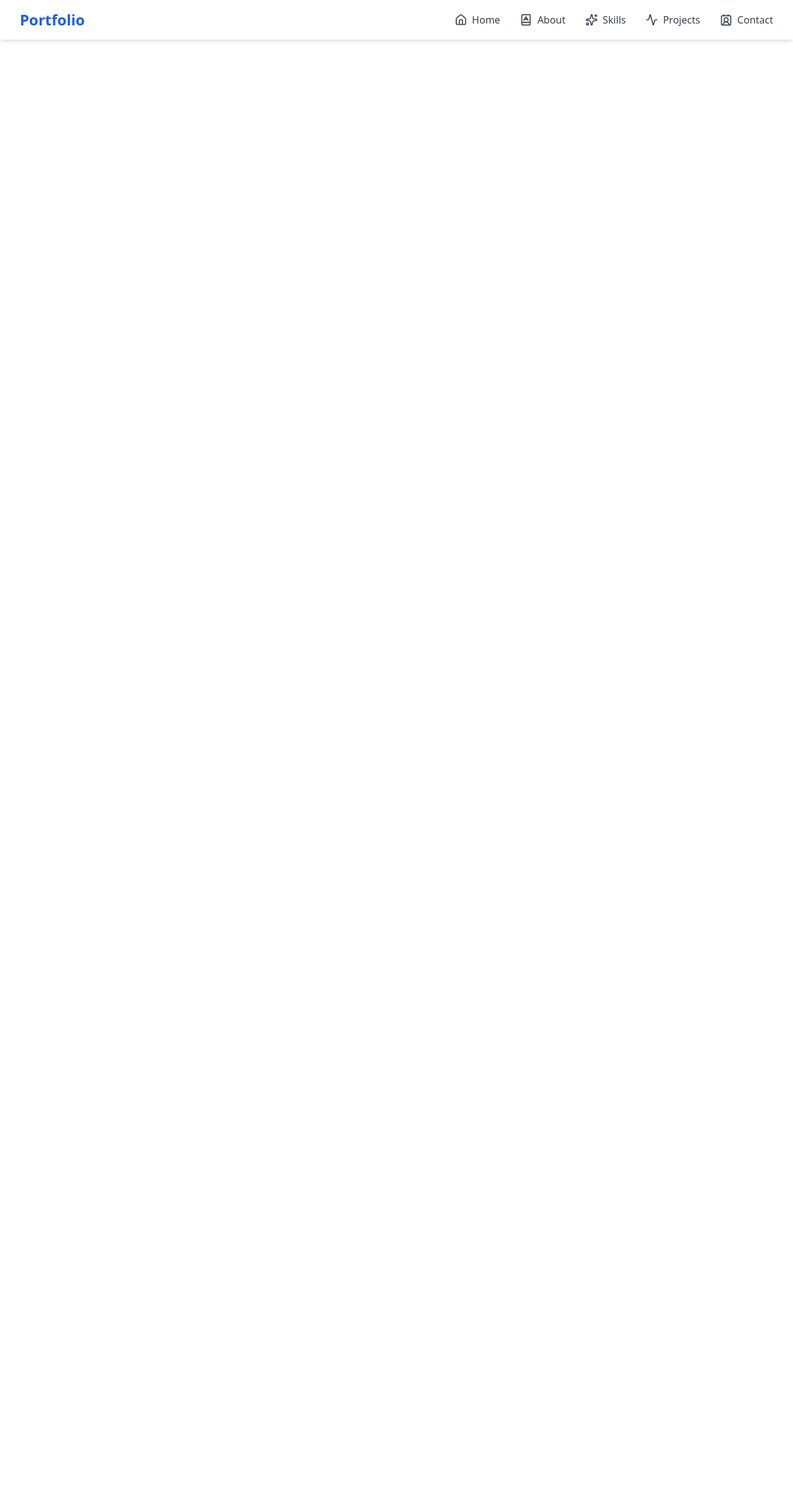
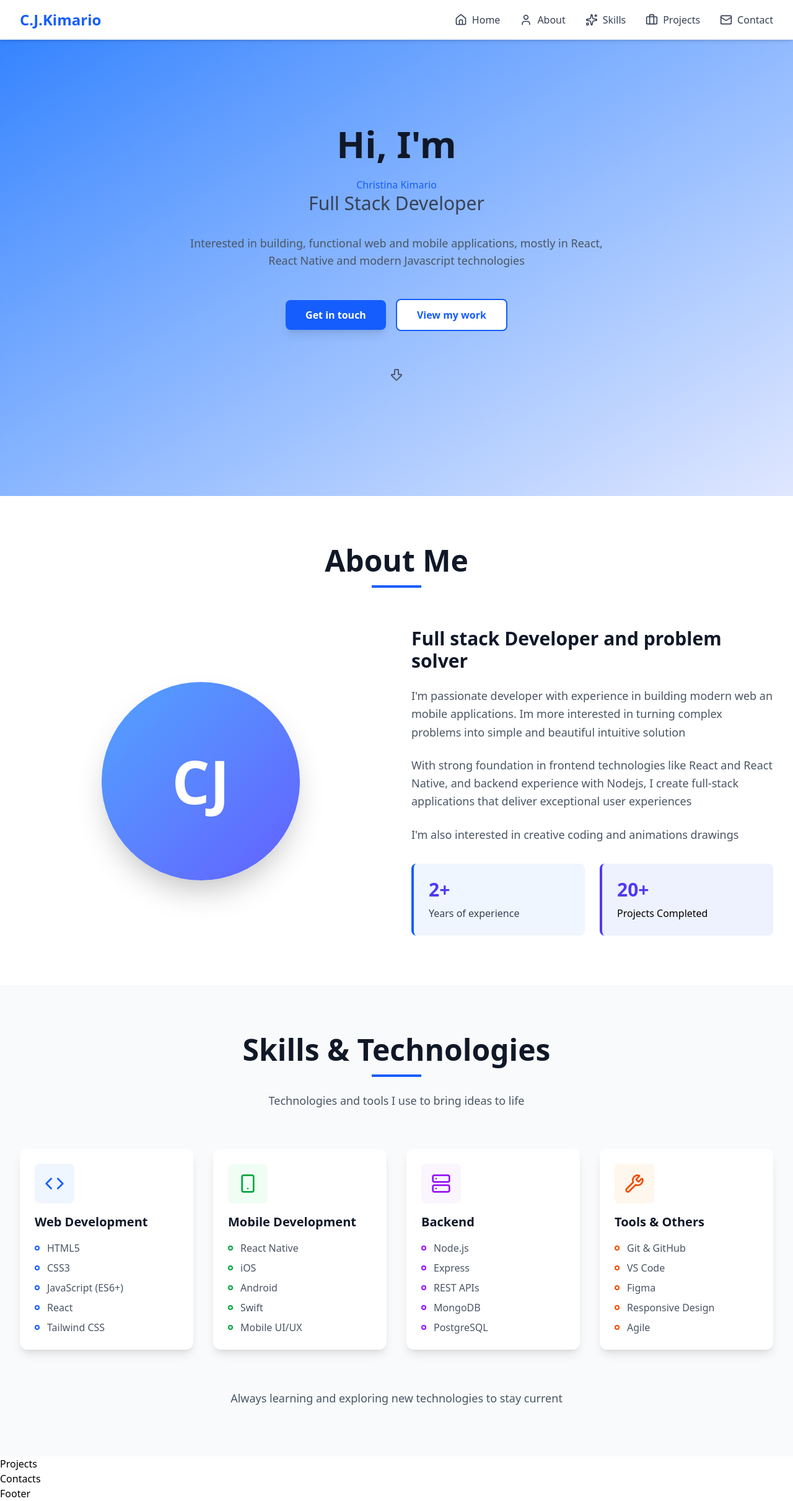
Before and after one commit to tina-codertz/react_portifolio, a React (Vite) app: page / in a window 1280 px wide. Shown: the whole page at 62% size. Before the commit the page ends 800 px from the top, so only its background shows below. Built offline with nearby package versions, Linux system fonts and the light colour scheme.

Commit message:
adding the about and skills section

```diff
--- a/src/App.jsx
+++ b/src/App.jsx
@@ -1,12 +1,34 @@
 import React from 'react'
 import { Navbar } from './components/Navbar'
+import { Hero } from './components/Hero'
+import Footer from './components/Footer'
+import { About } from './components/About'
+import {Skills} from './components/Skills'
+import Projects from './components/Projects'
+import Contacts from './components/Contacts'
 
 const App = () => {
   return (
-    <div>
+    <div className='min-h-screen'>
+
+      {/* fixed navigation. bar */}
       <Navbar/>
+
+
+      <main>
+       <Hero/>
+       <About/>
+       <Skills/>
+       <Projects/>
+       <Contacts/>
+      </main>
+
+
+      {/* footer */}
+      <Footer/>
+
     </div>
-  )
+  );
 }
 
 export default App
--- /dev/null
+++ b/src/components/About.jsx
@@ -0,0 +1,58 @@
+import React from "react";
+
+export function About() {
+  return (
+    <section id="about" className="py-20 bg-white ">
+      <div className="max-w-7xl mx-auto px-4 sm:px-6 lg:px-8">
+        {/* section header */}
+        <div className="text-center mb-16">
+          <h2 className="text-3xl sm:text-4xl md:text-5xl font-bold text-gray-900 mb-4">About Me</h2>
+
+
+        <div className="w-20 h-1 bg-blue-600 mx-auto"/>
+      </div>
+
+      {/* content grid */}
+      <div className="grid grid-cols-1 lg:grid-cols-2 gap-12 items-center">
+        <div className="flex justify-center">
+            <div className="w-64 h-64 sm:w-80 sm:h-80 bg-linear-to-br from-blue-400 to-indigo-500 rounded-full shadow-2xl flex items-center justify-center">
+
+
+          <div className="text-white text-6xl sm:text-8xl font-bold">CJ</div>
+           </div>
+        </div>
+
+        {/* about content */}
+        <div>
+          <h3 className="text-2xl sm:text-3xl font-bold text-gray-900 mb-6">Full stack Developer and problem solver</h3>
+          <p className="text-gray-600 mb-6 text-base sm:text-lg leading-relaxed">
+            I'm passionate developer with experience in building modern web an
+            mobile applications. Im more interested in turning complex problems
+            into simple and beautiful intuitive solution
+          </p>
+          <p className="text-gray-600 mb-6 text-base sm:text-lg leading-relaxed">
+            With strong foundation in frontend technologies like React and React
+            Native, and backend experience with Nodejs, I create full-stack
+            applications that deliver exceptional user experiences
+          </p>
+          <p className="text-gray-600 mb-8 text-base sm:text-lg leading-relaxed">I'm also interested in creative coding and animations drawings</p>
+
+          {/* quick stats */}
+
+          <div className="grid grid-cols-2 gap-6 ">
+            <div className="bg-blue-50 p-6 rounded-lg border-l-4 border-blue-600">
+              <div className="text-3xl font-bold text-indigo-600 mb-2">2+</div>
+              <div className="text-gray-700 font-medium">Years of experience</div>
+            </div>
+
+            <div className="bg-indigo-50 p-6 rounded-lg border-l-4 border-indigo-600">
+              <div className="text-3xl font-bold text-indigo-600 mb-2">20+</div>
+              <div className="text=gray-700 font-medium">Projects Completed</div>
+            </div>
+          </div>
+        </div>
+        </div>
+      </div>
+    </section>
+  );
+}
--- /dev/null
+++ b/src/components/Contacts.jsx
@@ -0,0 +1,9 @@
+import React from 'react'
+
+const Contacts = () => {
+  return (
+    <div>Contacts</div>
+  )
+}
+
+export default Contacts
--- /dev/null
+++ b/src/components/Footer.jsx
@@ -0,0 +1,9 @@
+import React from 'react'
+
+const Footer = () => {
+  return (
+    <div>Footer</div>
+  )
+}
+
+export default Footer
--- /dev/null
+++ b/src/components/Hero.jsx
@@ -0,0 +1,64 @@
+import { ArrowBigDown, ArrowBigDownDash, ArrowBigRight, ScrollIcon, ScrollText } from "lucide-react";
+import React from "react";
+export function Hero() {
+  const handleContactClick = () => {
+    const contactSection = document.querySelector("#contact");
+    if (contactSection) {
+      contactSection.scrollIntoView({ behavior: "smooth" });
+    }
+  };
+
+  const handleProjectClick = () => {
+    const projectsSection = document.querySelector("#projeects");
+    if (projectsSection) {
+      projectsSection.scrollIntoView({ behavior: "smooth" });
+    }
+  };
+
+  return (
+    <section
+      id="home"
+      className="min-h-screen flex items-center justify-center bg-linear-to-br from-blue-500 to-indigo-100 pt-6"
+    >
+      <div className="max-w-7xl mx-auto px-4 sm:px-6 md:px-8 py-20 text-center">
+        {/* main heading */}
+        <h1 className="text-4xl sm:text-5xl md:text-6xl font-bold text-gray-900 mb-6">
+          Hi, I'm{" "}
+        </h1>
+        <span className="text-blue-600 bg-clip-text">Christina Kimario</span>
+
+        {/* subheading */}
+        <p className="text-xl sm:text-2xl md:text-3xl text-gray-700 mb-8">
+          Full Stack Developer{" "}
+        </p>
+
+        {/* description */}
+        <p className="text-base sm:text-lg text-gray-600 mb-12 max-w-2xl mx-auto">
+          Interested in building, functional web and mobile applications, mostly
+          in React, React Native and modern Javascript technologies
+        </p>
+
+        {/* call to action */}
+        <div className="flex flex-col sm:flex-row gap-4 justify-center items-center">
+          <button
+            className="w-full sm:w-auto px-8 py-3 bg-blue-600 text-white rounded-lg font-semibold hover:bg-blue-700 transform hover:scale-105 transition-all duration-300 shadow-lg hover:shadow-xl"
+            onClick={handleContactClick}
+          >
+            Get in touch
+          </button>
+          <button
+            className="w-full sm:w-auto px-8 py-3 bg-white text-blue-600 border-2 border-blue-600 rounded-lg font-semibold hover:bg-blue-50 transform hover:scale-105 transition-all duration-300 "
+            onClick={handleProjectClick}
+          >
+            View my work
+          </button>
+        </div>
+
+        {/* scroll indicator */}
+        <div className="mt-16 animate-bounce">
+          <ArrowBigDown className="w-16 h-6 mx-auto text-gray-600" />
+        </div>
+      </div>
+    </section>
+  );
+}
--- a/src/components/Navbar.jsx
+++ b/src/components/Navbar.jsx
@@ -1,11 +1,11 @@
 import React, { useState } from "react";
 import {
-  ActivityIcon,
-  BookAIcon,
-  Contact2Icon,
-  HomeIcon,
+  Home,
+  User,
+  Sparkles,
+  Briefcase,
+  Mail,
   Menu,
-  SparklesIcon,
   X,
 } from "lucide-react";
 
@@ -13,11 +13,11 @@ export function Navbar() {
   const [isMobileMenuOpen, setIsMobileMenuOpen] = useState(false);
 
   const navItems = [
-    { name: "Home", href: "#home", icon: HomeIcon },
-    { name: "About", href: "#about", icon: BookAIcon },
-    { name: "Skills", href: "#skills", icon: SparklesIcon },
-    { name: "Projects", href: "#projects", icon: ActivityIcon },
-    { name: "Contact", href: "#contacts", icon: Contact2Icon },
+    { name: "Home", href: "#home", icon: Home },
+    { name: "About", href: "#about", icon: User },
+    { name: "Skills", href: "#skills", icon: Sparkles },
+    { name: "Projects", href: "#projects", icon: Briefcase },
+    { name: "Contact", href: "#contact", icon: Mail },
   ];
 
   const handleNavClick = (e, href) => {
@@ -34,10 +34,9 @@ export function Navbar() {
     <nav className="fixed top-0 left-0 right-0 bg-white shadow-md z-50">
       <div className="max-w-7xl mx-auto px-4 sm:px-6 lg:px-8">
         <div className="flex justify-between items-center h-16">
-
           {/* Logo */}
           <div className="text-2xl font-bold text-blue-600">
-            Portfolio
+            C.J.Kimario
           </div>
 
           {/* Desktop Navigation */}
--- /dev/null
+++ b/src/components/Projects.jsx
@@ -0,0 +1,9 @@
+import React from 'react'
+
+const Projects = () => {
+  return (
+    <div>Projects</div>
+  )
+}
+
+export default Projects
--- /dev/null
+++ b/src/components/Skills.jsx
@@ -0,0 +1,105 @@
+import React from 'react';
+import { Code, Smartphone, Server, Wrench } from 'lucide-react';
+
+
+export function Skills() {
+  // Organized skills data
+  const skillsData = [
+    {
+      title: 'Web Development',
+      icon: <Code size={32} />,
+      color: 'blue',
+      skills: ['HTML5', 'CSS3', 'JavaScript (ES6+)', 'React', 'Tailwind CSS']
+    },
+    {
+      title: 'Mobile Development',
+      icon: <Smartphone size={32} />,
+      color: 'green',
+      skills: ['React Native', 'iOS', 'Android', 'Swift', 'Mobile UI/UX']
+    },
+    {
+      title: 'Backend',
+      icon: <Server size={32} />,
+      color: 'purple',
+      skills: ['Node.js', 'Express', 'REST APIs', 'MongoDB', 'PostgreSQL']
+    },
+    {
+      title: 'Tools & Others',
+      icon: <Wrench size={32} />,
+      color: 'orange',
+      skills: ['Git & GitHub', 'VS Code', 'Figma', 'Responsive Design', 'Agile']
+    }
+  ];
+
+  // Helper function for color classes
+  const getColorClasses = (color) => {
+    const colors = {
+      blue: { bg: 'bg-blue-50', text: 'text-blue-600', border: 'border-blue-600' },
+      green: { bg: 'bg-green-50', text: 'text-green-600', border: 'border-green-600' },
+      purple: { bg: 'bg-purple-50', text: 'text-purple-600', border: 'border-purple-600' },
+      orange: { bg: 'bg-orange-50', text: 'text-orange-600', border: 'border-orange-600' }
+    };
+    return colors[color];
+  };
+
+  return (
+    <section id="skills" className="py-20 bg-gray-50">
+      <div className="max-w-7xl mx-auto px-4 sm:px-6 lg:px-8">
+        {/* Section Header */}
+        <div className="text-center mb-16">
+          <h2 className="text-3xl sm:text-4xl md:text-5xl font-bold text-gray-900 mb-4">
+            Skills & Technologies
+          </h2>
+          <div className="w-20 h-1 bg-blue-600 mx-auto mb-6" />
+          <p className="text-gray-600 text-lg max-w-2xl mx-auto">
+            Technologies and tools I use to bring ideas to life
+          </p>
+        </div>
+
+        {/* Skills Grid */}
+        <div className="grid grid-cols-1 sm:grid-cols-2 lg:grid-cols-4 gap-8">
+          {skillsData.map((category, index) => {
+            const colors = getColorClasses(category.color);
+
+            return (
+              <div
+                key={index}
+                className="bg-white rounded-xl shadow-lg p-6 hover:shadow-2xl transform hover:-translate-y-2 transition-all duration-300"
+              >
+                {/* Icon */}
+                <div className={`${colors.bg} w-16 h-16 rounded-lg flex items-center justify-center mb-4`}>
+                  <div className={colors.text}>
+                    {category.icon}
+                  </div>
+                </div>
+
+                <h3 className="text-xl font-bold text-gray-900 mb-4">
+                  {category.title}
+                </h3>
+
+                {/* Skills List */}
+                <ul className="space-y-2">
+                  {category.skills.map((skill, skillIndex) => (
+                    <li key={skillIndex} className="text-gray-600 flex items-center">
+                      <span
+                        className={`w-2 h-2 ${colors.bg} ${colors.border} border-2 rounded-full mr-3`}
+                      />
+                      {skill}
+                    </li>
+                  ))}
+                </ul>
+              </div>
+            );
+          })}
+        </div>
+
+        {/* Footer Text */}
+        <div className="mt-16 text-center">
+          <p className="text-gray-600 text-lg">
+            Always learning and exploring new technologies to stay current
+          </p>
+        </div>
+      </div>
+    </section>
+  );
+}
```
